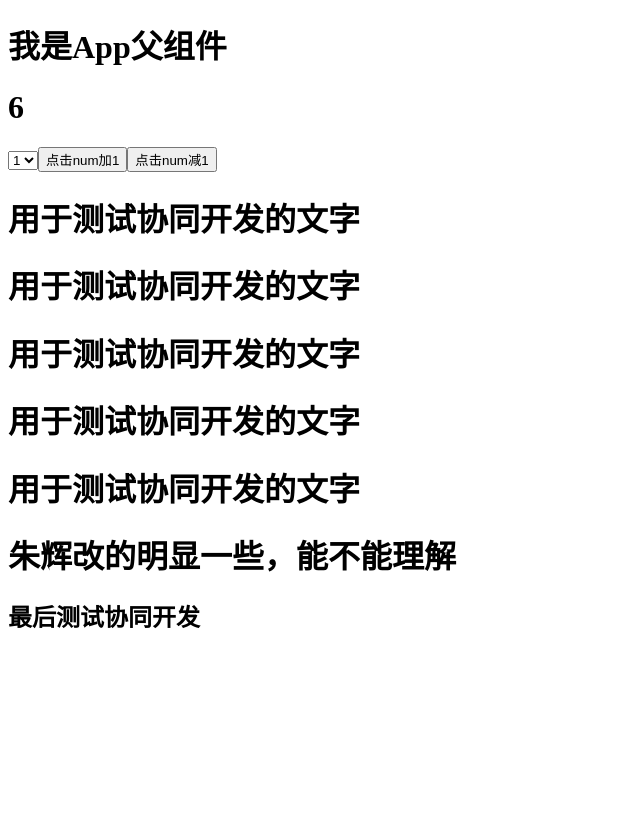
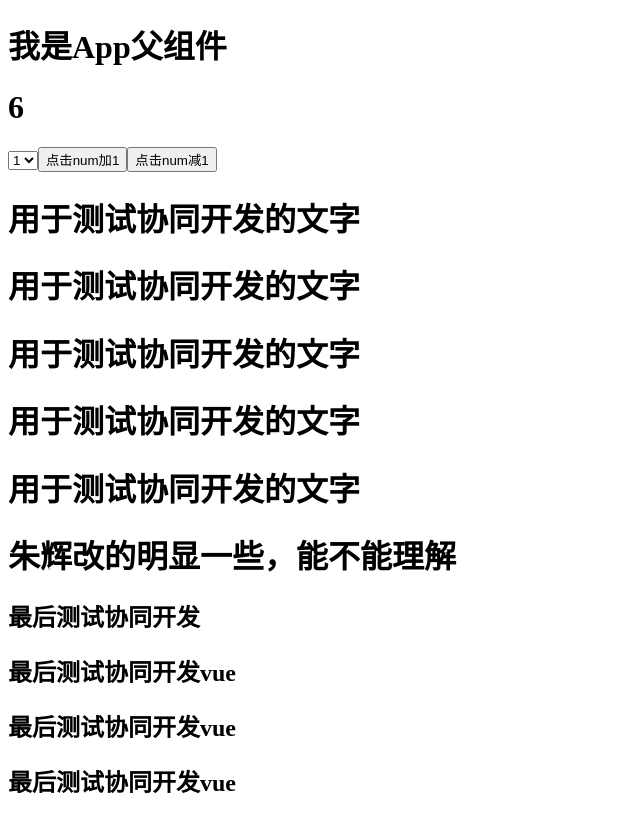
Before and after one commit to Aabcdec/textVue, a Vue app: page / in a window 1280 px wide. Shown: the whole page, without its empty margins (0-640 px from the left). Built offline with nearby package versions, Linux system fonts and the light colour scheme.

Commit message:
测试协同开发测试vue

```diff
--- a/src/App.vue
+++ b/src/App.vue
@@ -9,6 +9,7 @@
     <h1>用于测试协同开发的文字</h1>
     <h1>朱辉改的明显一些，能不能理解</h1>
     <h2>最后测试协同开发</h2>
+     <h2>最后测试协同开发vue</h2> <h2>最后测试协同开发vue</h2> <h2>最后测试协同开发vue</h2>
   </div>
 </template>
 <script setup>
```
